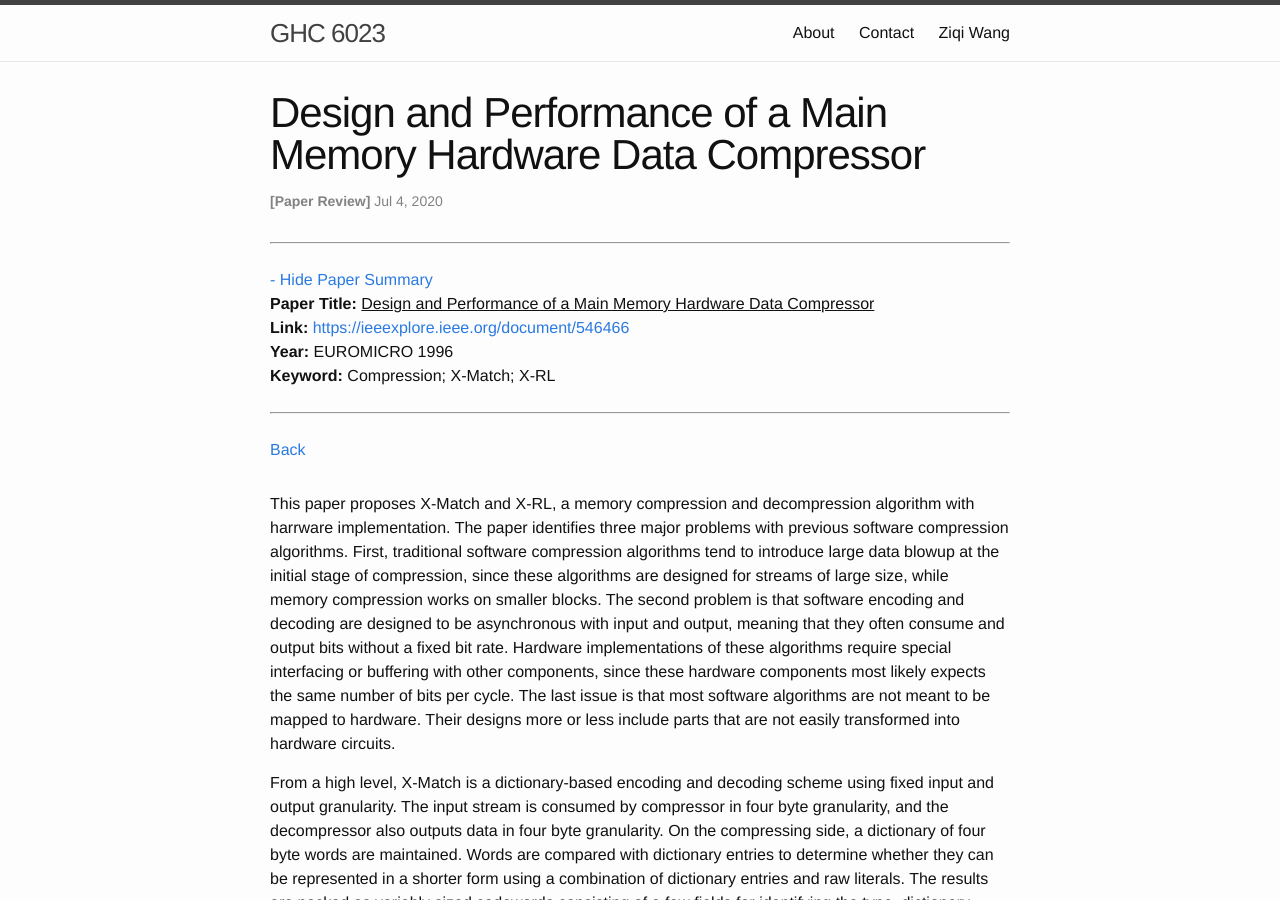
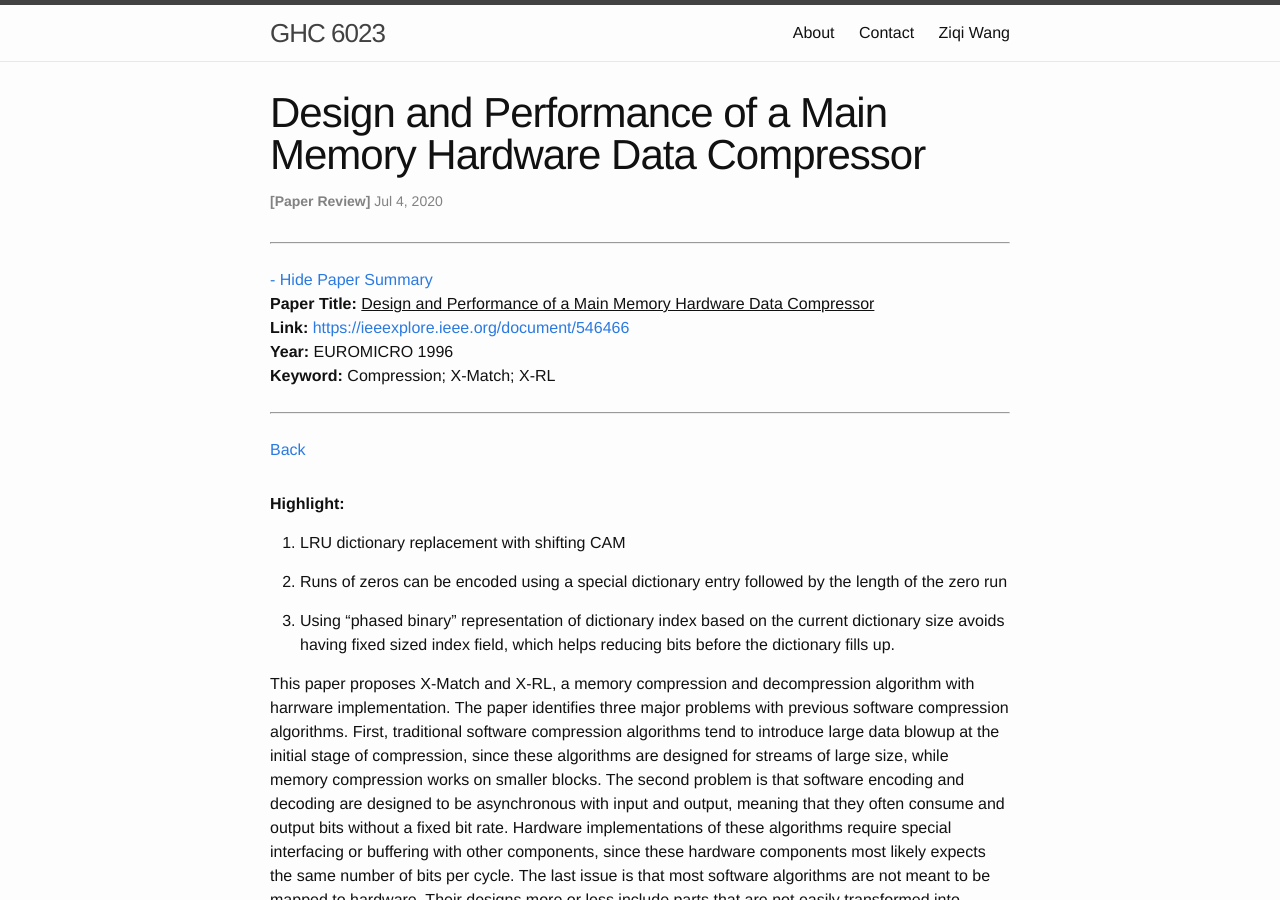
Before and after one commit to wangziqi2013/wangziqi2013.github.io, a Jekyll site: the page built from _posts/2020-07-04-x-match.markdown, in a window 1280 px wide and 900 px high. Built offline with Jekyll 4.4.1, drawn with Linux system fonts in a browser that asks for light colours.

Commit message:
Adding highlight

```diff
--- a/_posts/2020-07-04-x-match.markdown
+++ b/_posts/2020-07-04-x-match.markdown
@@ -12,6 +12,15 @@ htm_cd:
 htm_cr:
 version_mgmt:
 ---
+
+**Highlight:**
+
+1. LRU dictionary replacement with shifting CAM
+
+2. Runs of zeros can be encoded using a special dictionary entry followed by the length of the zero run
+
+3. Using "phased binary" representation of dictionary index based on the current dictionary size avoids having fixed
+   sized index field, which helps reducing bits before the dictionary fills up.
 
 This paper proposes X-Match and X-RL, a memory compression and decompression algorithm with harrware implementation.
 The paper identifies three major problems with previous software compression algorithms. First, traditional software
```
